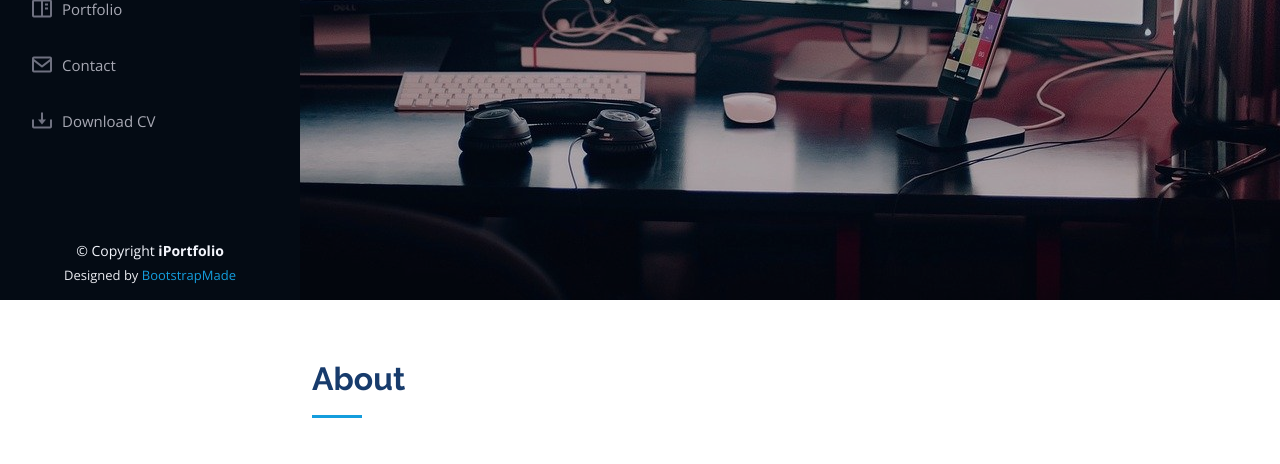
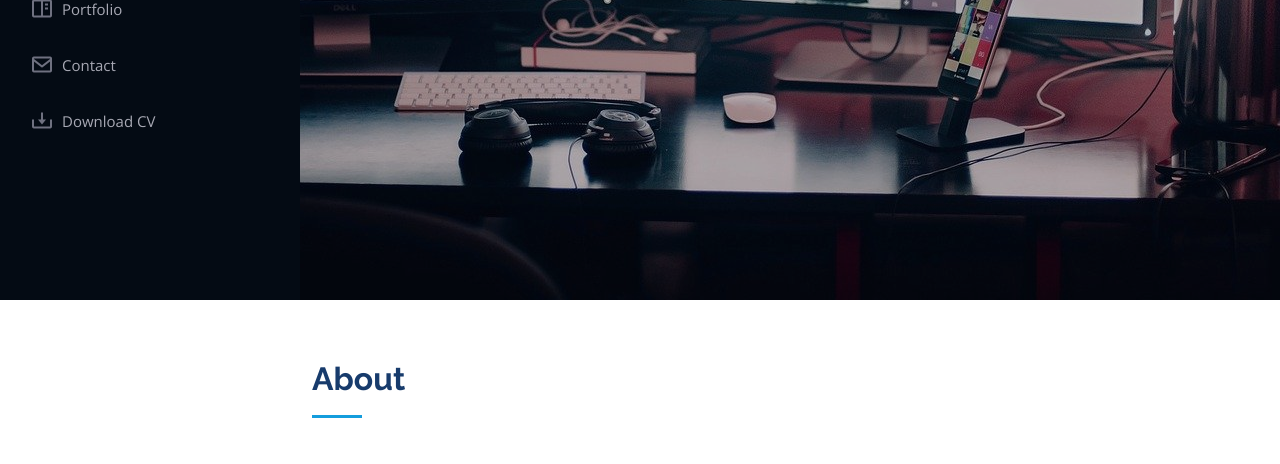
Before and after one commit to JorgeSTriana/jorgestriana.github.io, a PHP site: page / in a window 1280 px wide. Shown: the part 500-964 px from the top of the page. Run offline with PHP 8.4, Linux system fonts and the light colour scheme.

Commit message:
actualizacion de datos

```diff
--- a/Portafolio/index.php
+++ b/Portafolio/index.php
@@ -414,14 +414,14 @@
   <footer id="footer">
     <div class="container">
       <div class="copyright">
-        &copy; Copyright <strong><span>iPortfolio</span></strong>
+        <!-- &copy; Copyright <strong><span>iPortfolio</span></strong> -->
       </div>
       <div class="credits">
         <!-- All the links in the footer should remain intact. -->
         <!-- You can delete the links only if you purchased the pro version. -->
         <!-- Licensing information: https://bootstrapmade.com/license/ -->
         <!-- Purchase the pro version with working PHP/AJAX contact form: https://bootstrapmade.com/iportfolio-bootstrap-portfolio-websites-template/ -->
-        Designed by <a href="https://bootstrapmade.com/">BootstrapMade</a>
+        <!-- Designed by <a href="https://bootstrapmade.com/">BootstrapMade</a> -->
       </div>
     </div>
   </footer><!-- End  Footer -->
```
